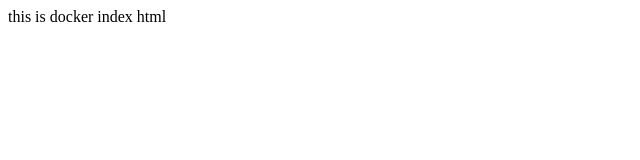
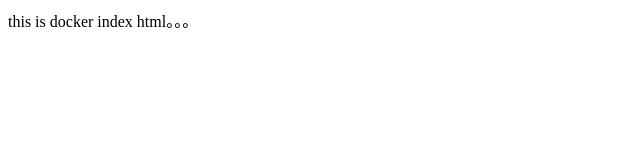
Before and after one commit to musicsnap/docker, a plain HTML site: page data/index.html in a window 1280 px wide. Shown: the full height of the page, 0-640 px from the left. Drawn offline with Linux system fonts and the light colour scheme.

Commit message:
first commit

```diff
--- a/data/index.html
+++ b/data/index.html
@@ -5,6 +5,6 @@
     <title>Docker</title>
 </head>
 <body>
-    this is docker index html
+    this is docker index html。。。
 </body>
 </html>
```
